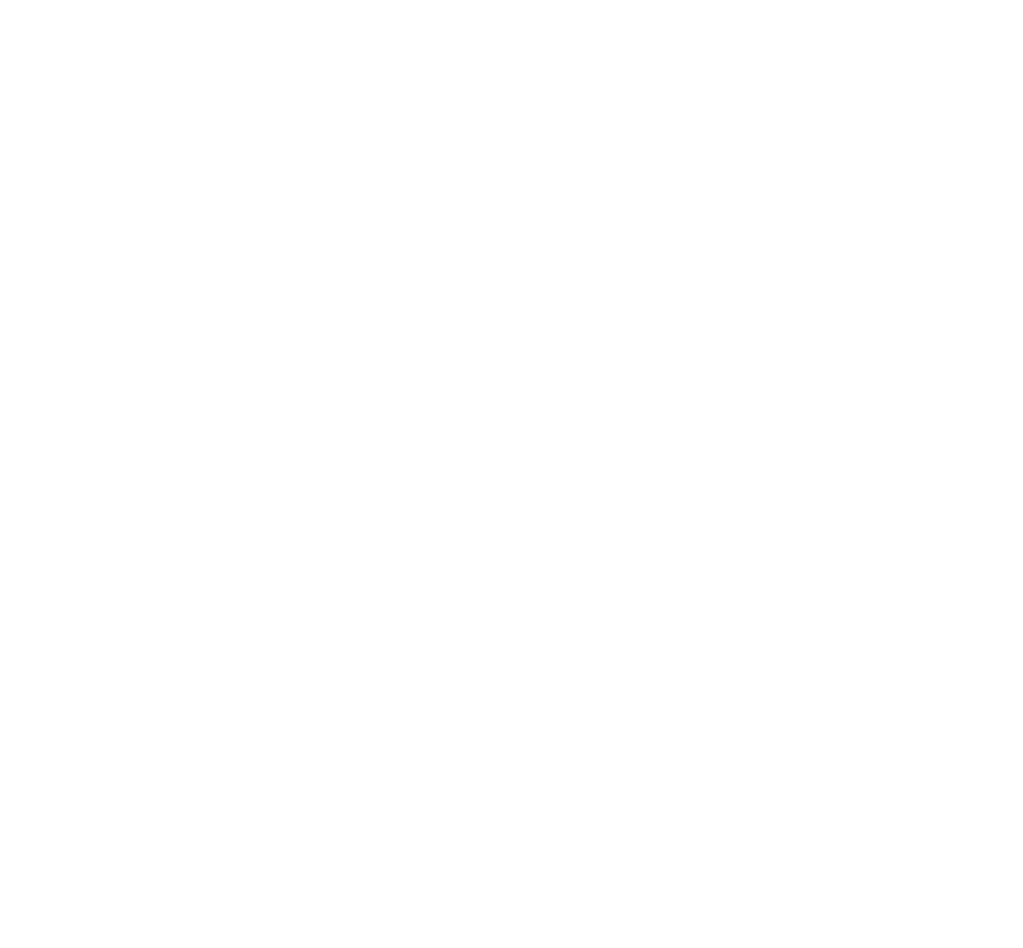
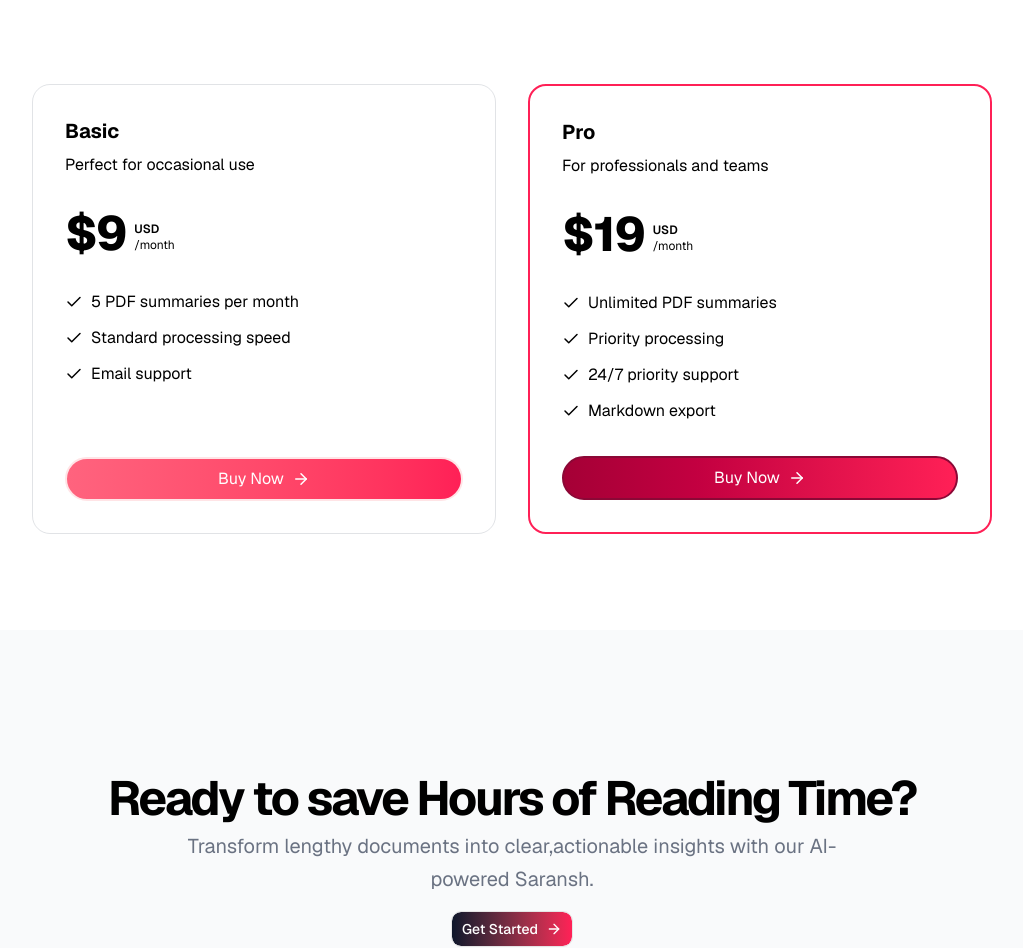
Before and after one commit to durgesh-5699/Saransh, a Next.js app: page / in a window 1280 px wide. Shown: the part 1624-2572 px from the top of the page, without its empty margins (128-1151 px from the left). Before the commit the page ends 1576 px from the top, so only its background shows below. Built offline with nearby package versions, Linux system fonts and the light colour scheme.

Commit message:
created cta-section and pricing-section

```diff
--- a/app/page.tsx
+++ b/app/page.tsx
@@ -1,7 +1,9 @@
 import BgGradient from "@/components/common/bg-gradient";
+import CTASection from "@/components/home/cta-section";
 import DemoSection from "@/components/home/demo-section";
 import HeroSection from "@/components/home/hero-section";
 import HowItWorksSection from "@/components/home/how-it-works-section";
+import PricingSection from "@/components/home/pricing-section";
 
 export default function Home() {
   return (
@@ -11,9 +13,9 @@
         <HeroSection />
         <DemoSection />
       <HowItWorksSection />
+      <PricingSection/>
+      <CTASection/>
       </div>
-      {/* <PricingSection/> */}
-      {/* <CTASection/> */}
     </div>
   );
 }
--- /dev/null
+++ b/components/home/cta-section.tsx
@@ -0,0 +1,38 @@
+import Link from "next/link";
+import { Button } from "../ui/button";
+import { ArrowRight } from "lucide-react";
+
+export default function CTASection() {
+  return (
+    <section className="bg-gray-50 py-12">
+      <div className="py-12 lg:py-24 max-w-5xl mx-auto px-4 sm:px-6 lg:px-8">
+        <div className="flex flex-col items-center justify-center space-y-4 text-center">
+          <div className="space-y-2">
+            <h2 className="text-3xl font-bold tracking-tighter sm:text-4xl md:text-5xl">Ready to save Hours of Reading Time?</h2>
+            <p className="mx-auto max-w-2xl text-gray-500 md:text-xl/relaxed lg:text-base/relaxed xl:text-xl/relaxed dark:text-gray-400">
+              Transform lengthy documents into clear,actionable insights with
+              our AI-powered Saransh.
+            </p>
+          </div>
+          <div className="flex flex-col gap-2 min-[400px]:flex-row justify-center">
+            <div className="">
+              <Button
+                size={'lg'}
+                variant={"outline"}
+                className="w-full min-[400px]:w-auto bg-linear-to-r from-slate-900 to-rose-500 hover:from-rose-500 hover:to-slate-900 hover:text-white text-white transition-all duration-300"
+              >
+                <Link
+                    href={"/pricing"}
+                    className="flex items-center justify-center"
+                >
+                  Get Started{" "}
+                  <ArrowRight className="ml-2 h-4 w-4 animate-pulse" />
+                </Link>
+              </Button>
+            </div>
+          </div>
+        </div>
+      </div>
+    </section>
+  );
+}
--- a/components/home/how-it-works-section.tsx
+++ b/components/home/how-it-works-section.tsx
@@ -53,8 +53,8 @@
         </div>
         <div className="grid grid-cols-1 md:grid-cols-3 gap-8 max-w-6xl mx-auto relative">
           {steps.map((step, idx) => (
-            <div className="relative flex items-stretch">
-              <StepItem key={idx} {...step} />
+            <div key={idx} className="relative flex items-stretch">
+              <StepItem  {...step} />
               {idx<steps.length-1 && (<div className="hidden md:block absolute top-1/2 -right-4 transform -translate-y-1/2 z-10">
                 <MoveRight size={32} strokeWidth={1} className="text-rose-400"></MoveRight>
               </div>
--- /dev/null
+++ b/components/home/pricing-section.tsx
@@ -0,0 +1,109 @@
+import { cn } from "@/lib/utils";
+import { ArrowRight, CheckIcon } from "lucide-react";
+import Link from "next/link";
+
+const plans = [
+  {
+    id: "basic",
+    name: "Basic",
+    price: 9,
+    description: "Perfect for occasional use",
+    items: [
+      "5 PDF summaries per month",
+      "Standard processing speed",
+      "Email support",
+    ],
+    paymentLink: "",
+    priceId: "",
+  },
+  {
+    id: "pro",
+    name: "Pro",
+    price: 19,
+    description: "For professionals and teams",
+    items: [
+      "Unlimited PDF summaries",
+      "Priority processing",
+      "24/7 priority support",
+      "Markdown export",
+    ],
+    paymentLink: "",
+    priceId: "",
+  },
+];
+
+type PriceCardType = {
+  name: string;
+  price: number;
+  description: string;
+  items: string[];
+  id: string;
+  paymentLink: string;
+  priceId: string;
+};
+
+export default function PricingSection() {
+  return (
+    <section className="relative overflow-hidden" id="pricing">
+      <div className="py-12 lg:py-24 max-w-5xl mx-auto px-4 sm:px-6 lg:px-8 lg:pt-12">
+        <div className="flex items-center justify-center w-full pb-12">
+          <h2 className="uppercase font-bold text-xl mb-8 text-rose-500">Pricing</h2>
+        </div>
+        <div className="relative flex justify-center flex-col lg:flex-row items-center lg:items-stretch gap-8">
+          {plans.map((plan,id) => (
+            <PricingCard key={plan.id} {...plan} />
+          ))}
+        </div>
+      </div>
+    </section>
+  );
+}
+
+const PricingCard = ({
+  name,
+  price,
+  description,
+  items,
+  id,
+  paymentLink,
+}: PriceCardType) => {
+  return (
+    <div className="relative w-full max-w-lg hover:scale-105 hover:transition-all duration-300">
+      <div
+        className={cn(
+          "relative flex flex-col h-full gap-4 lg:gap-8 z-10 p-8 border border-gray-500/20 rounded-2xl",
+          id === "pro" && "border-rose-500 gap-5 border-2",
+        )}
+      >
+        <div className="flex justify-between items-center gap-4">
+          <div>
+            <p className="text-lg lg:text-xl font-bold capitalize">{name}</p>
+            <p className="text-base-content/80 mt-2">{description}</p>
+          </div>
+        </div>
+
+        <div className="flex gap-2">
+            <p className="text-5xl tracking-tight font-extrabold">${price}</p>
+            <div className="flex flex-col justify-end mb-1">
+                <p className="text-xs uppercase font-semibold">USD</p>
+                <p className="text-xs">/month</p>
+            </div>
+        </div>
+        <div className="space-y-2.5 leading-relaxed text-base flex-1">
+          {items.map((item, idx) => (
+            <li key={idx} className="flex items-center gap-2">
+                <CheckIcon size={18} />
+                <span>{item}</span>
+            </li>
+          ))}
+        </div>
+        <div className="space-y-2 flex justify-center w-full">
+          <Link href={paymentLink} className={cn("w-full rounded-full flex items-center justify-center gap-2 bg-linear-to-r from-rose-800 to-rose-500 hover:from-rose-500 hover:to-rose-800 text-white border-2 py-2",id==='pro'?'border-rose-900':'border-rose-100 from-rose-400 to-rose-500')}>
+          Buy Now
+          <ArrowRight size={18}/>
+          </Link>
+        </div>
+      </div>
+    </div>
+  );
+};
```
